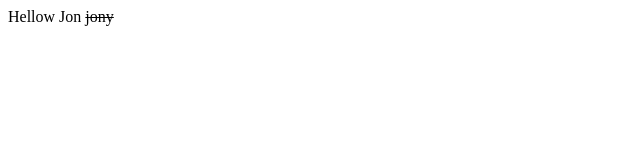
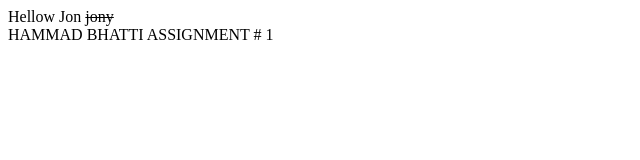
Before and after one commit to H-Bhatti/BootCamp2020, a plain HTML site: page index.html in a window 1280 px wide. Shown: the whole page, without its empty margins (0-640 px from the left). Drawn offline with Linux system fonts and the light colour scheme.

Commit message:
Update index.html

```diff
--- a/index.html
+++ b/index.html
@@ -9,5 +9,6 @@
 <body>
     <div>Hellow Jon <s>jony</s>
          </div>
+         <div>HAMMAD BHATTI ASSIGNMENT # 1</div>
 </body>
 </html>
```
